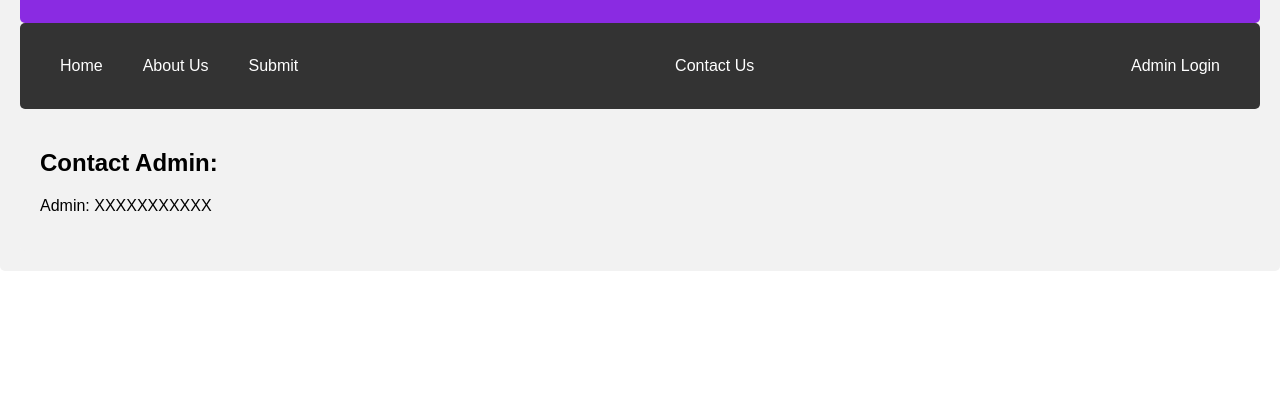
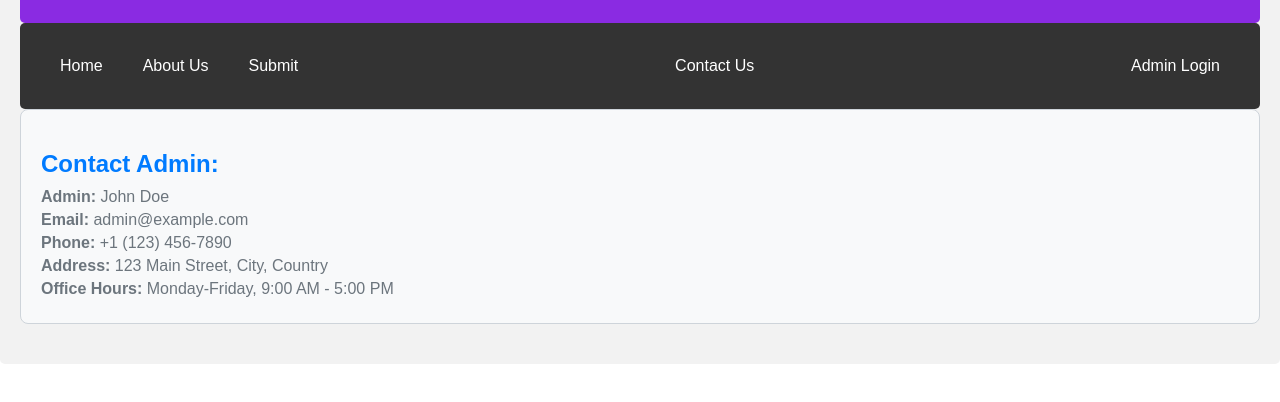
Before and after one commit to arnavjain2710/Aptamer-Project, a plain HTML site: page pages/contact/contact.html in a window 1280 px wide. Shown: the part 148-550 px from the top of the page. Drawn offline with Linux system fonts and the light colour scheme.

Commit message:
contact page

```diff
--- a/pages/contact/contact.css
+++ b/pages/contact/contact.css
@@ -167,3 +167,28 @@ body {
     background-color: #f2f2f2;
     padding: 20px;
   }
+
+  /* ------------------------------------------------------------------------------------------------------------------------------------ */
+  .contact {
+    background-color: #f8f9fa; /* Light gray background */
+    border: 1px solid #ced4da; /* Gray border */
+    border-radius: 8px; /* Rounded corners */
+    padding: 20px; /* Padding inside the div */
+    margin-bottom: 20px; /* Space below the div */
+  }
+
+  .contact h2 {
+    color: #007bff; /* Blue color for the heading */
+    font-size: 1.5em; /* Larger font size for the heading */
+    margin-bottom: 10px; /* Space below the heading */
+  }
+
+  .contact p {
+    color: #6c757d; /* Gray color for the text */
+    font-size: 1em; /* Normal font size for the text */
+    margin: 5px 0; /* Adjusted margin for each paragraph */
+  }
+
+  .contact p strong {
+    font-weight: bold; /* Bold text for strong elements */
+  }
--- a/pages/contact/contact.html
+++ b/pages/contact/contact.html
@@ -22,10 +22,15 @@
 
 
     <!-- Admin Contact Information -->
-    <div class="admin_contact">
+    <div class="contact">
       <h2>Contact Admin:</h2>
-      <p>Admin: XXXXXXXXXXX</p>
+      <p><strong>Admin:</strong> John Doe</p>
+      <p><strong>Email:</strong> admin@example.com</p>
+      <p><strong>Phone:</strong> +1 (123) 456-7890</p>
+      <p><strong>Address:</strong> 123 Main Street, City, Country</p>
+      <p><strong>Office Hours:</strong> Monday-Friday, 9:00 AM - 5:00 PM</p>
     </div>
+
 
 
 </body>
```
